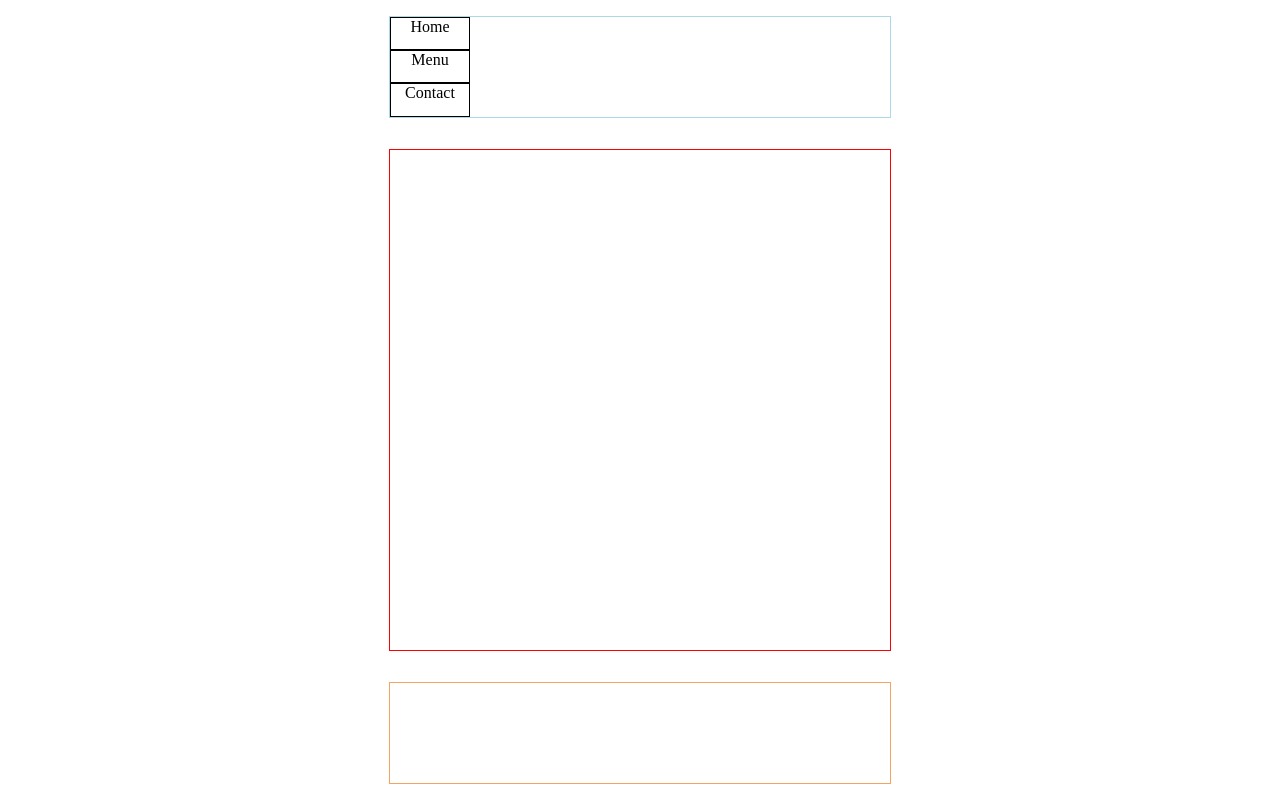
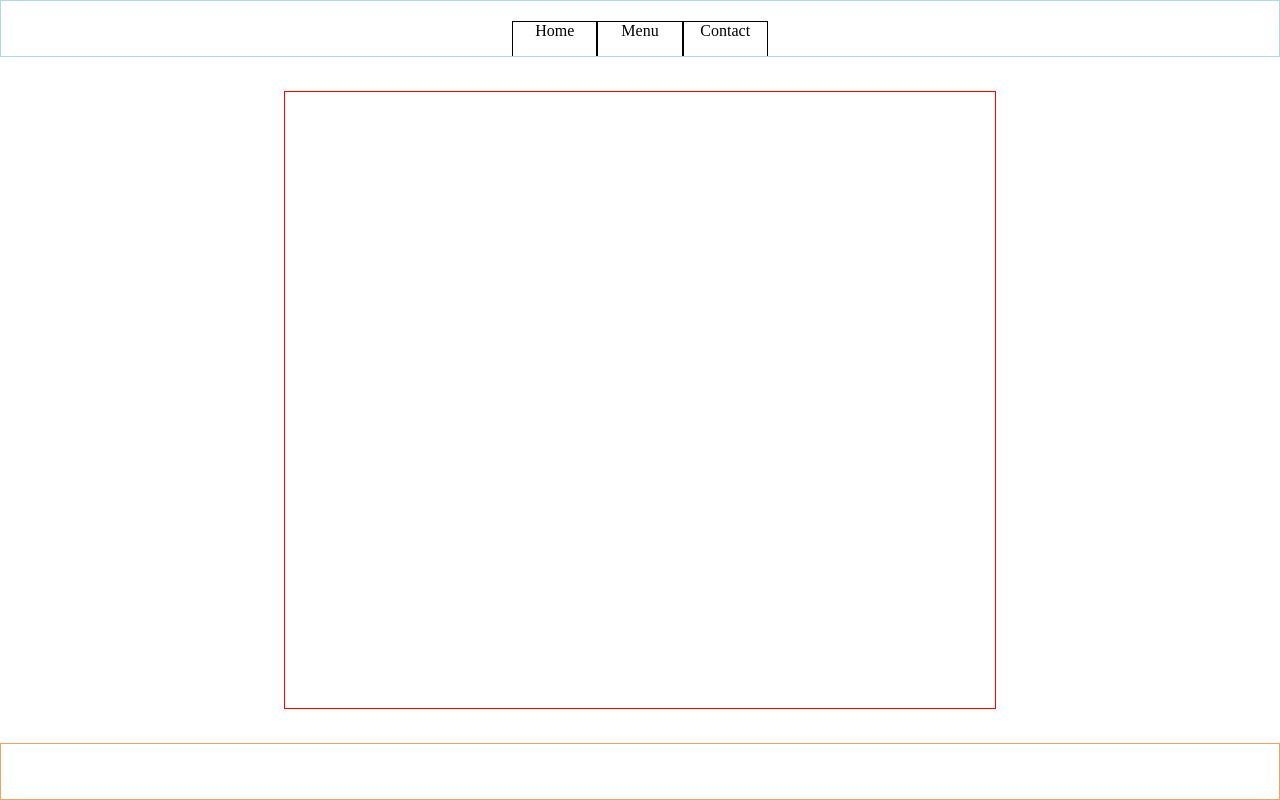
Before and after one commit to LuvKatie/restaurant-page, a website built with webpack: page dist/index.html in a window 1280 px wide. Built offline with Linux system fonts and the light colour scheme.

Commit message:
Adjust header button layout | Make overall layout more clear with a Header, Content, and Footer separated on whole page respectively to their sizes

```diff
--- a/src/style.css
+++ b/src/style.css
@@ -1,7 +1,13 @@
+* {
+    box-sizing: border-box;
+}
+
 body {
     display: grid;
     justify-content: center;
     align-items: center;
+
+    grid-template: 1fr 12fr 1fr / 1fr 2.5fr 1fr;
 
     height: 100vh;
     width: 100vw;
@@ -10,29 +16,51 @@ body {
 }
 
 header {
-    width: 500px;
-    height: 100px;
+    display: flex;
+
+    justify-content: center;
+    align-items: center;
+
+    grid-row: 1 / 2;
+    grid-column: 1 / -1;
+
+    width: 100%;
+    height: 100%;
     border: 1px solid lightblue;
 }
 
+nav {
+    display: flex;
+    width: 20%;
+    height: 100%;
+
+    justify-content: space-between;
+    align-items: flex-end;
+}
+
 nav > div {
-    width: 80px;
-    height: 33.3px;
+    width: 100px;
+    height: 63%;
     border: 1px solid black;
-
-    box-sizing: border-box;
+    border-bottom: 0px;
 
     text-align: center;
 }
 
 #content {
-    width: 500px;
-    height: 500px;
+    grid-row: 2 / 3;
+    grid-column: 2 / 3;
+
+    width: 100%;
+    height: 90%;
     border: 1px solid red;
 }
 
 footer {
-    width: 500px;
-    height: 100px;
+    grid-row: 3 / -1;
+    grid-column: 1 / -1;
+
+    width: 100%;
+    height: 100%;
     border: 1px solid sandybrown;
 }
```
Also changed, not shown: dist/index.bundle.js.
